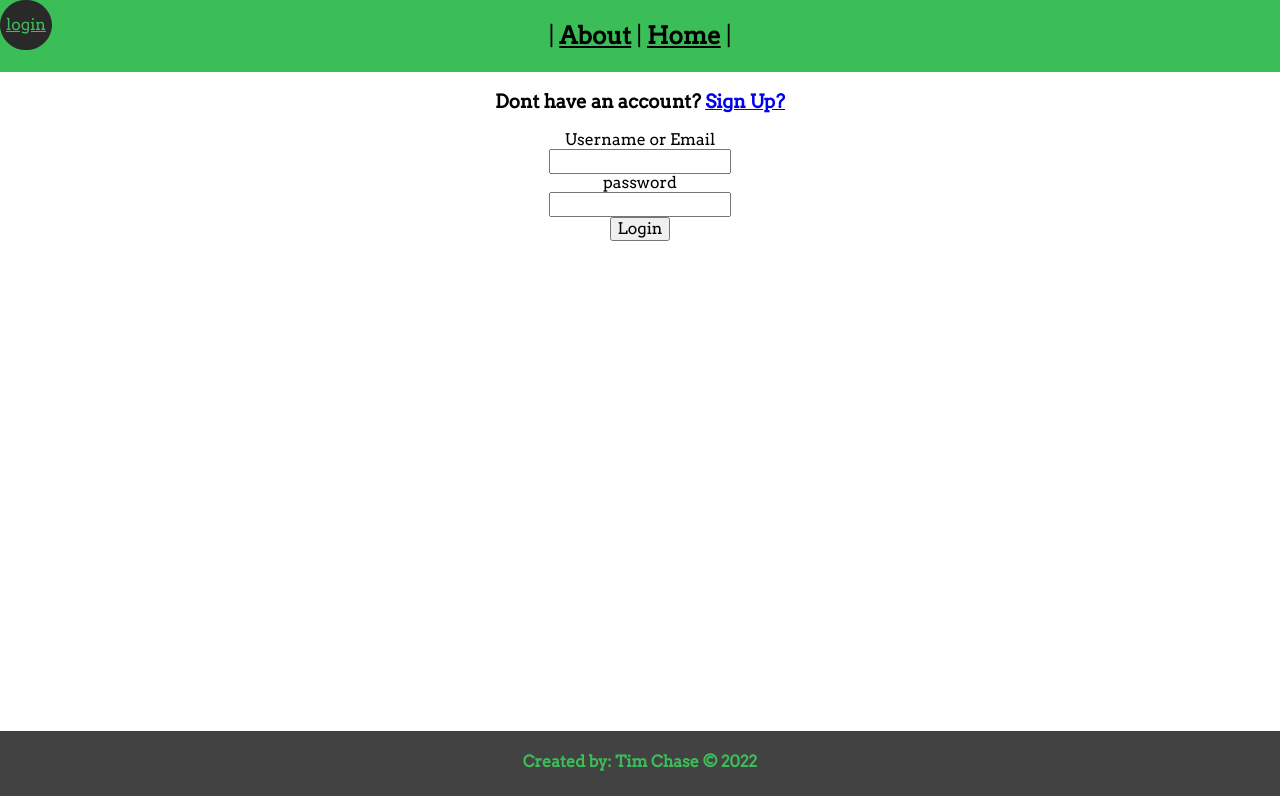
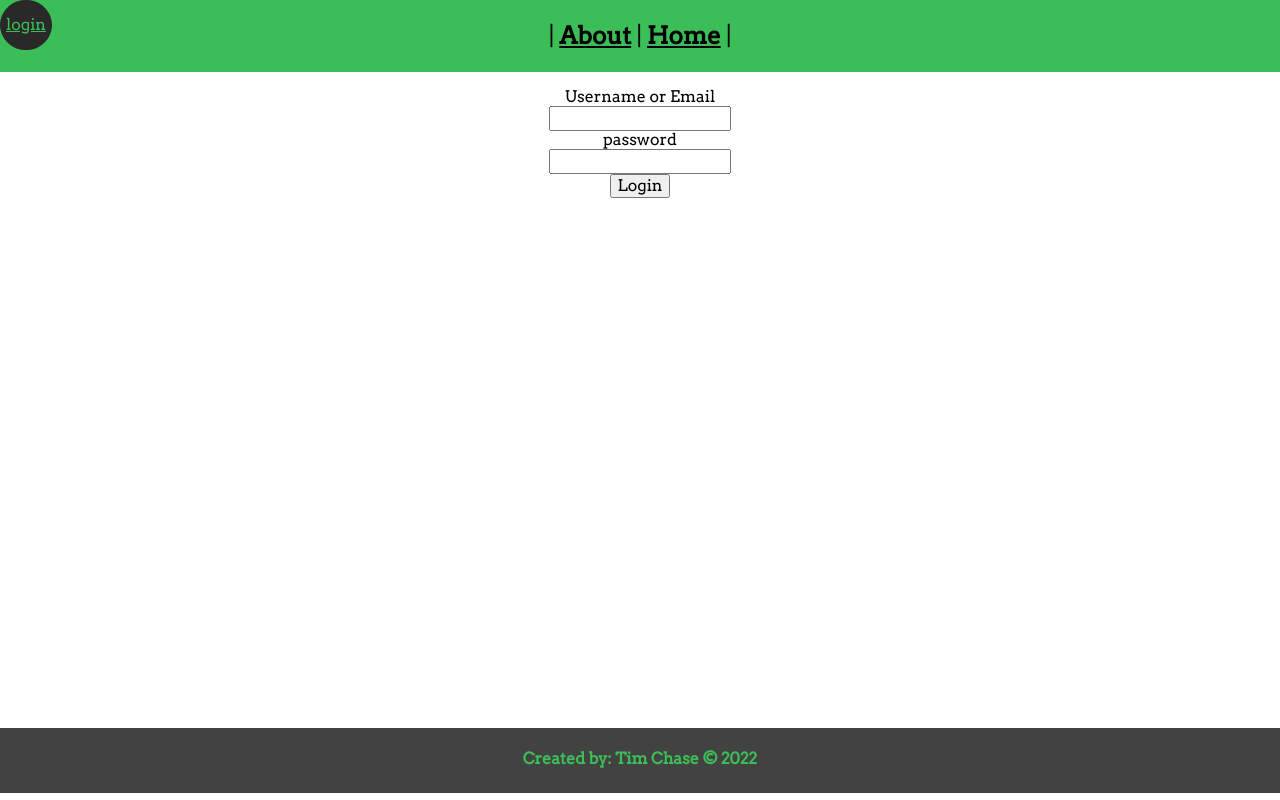
Before and after one commit to Tchase44/recipe_app, a Vue app in the folder vue/: page /login in a window 1280 px wide. Built offline with nearby package versions, Linux system fonts and the light colour scheme; no server answers.

Commit message:
remove signup

```diff
--- a/vue/src/components/users/login.vue
+++ b/vue/src/components/users/login.vue
@@ -1,6 +1,6 @@
 <template>
   <div class="login" id="login">
-    <h3>Dont have an account? <router-link to="/sign_up">Sign Up?</router-link></h3>
+    <!-- <h3>Dont have an account? <router-link to="/sign_up">Sign Up?</router-link></h3> -->
     <div class="error"><p>{{error_message}}</p></div>
     <form action="" @submit="login">
       <label for="email">Username or Email</label><br>
```
